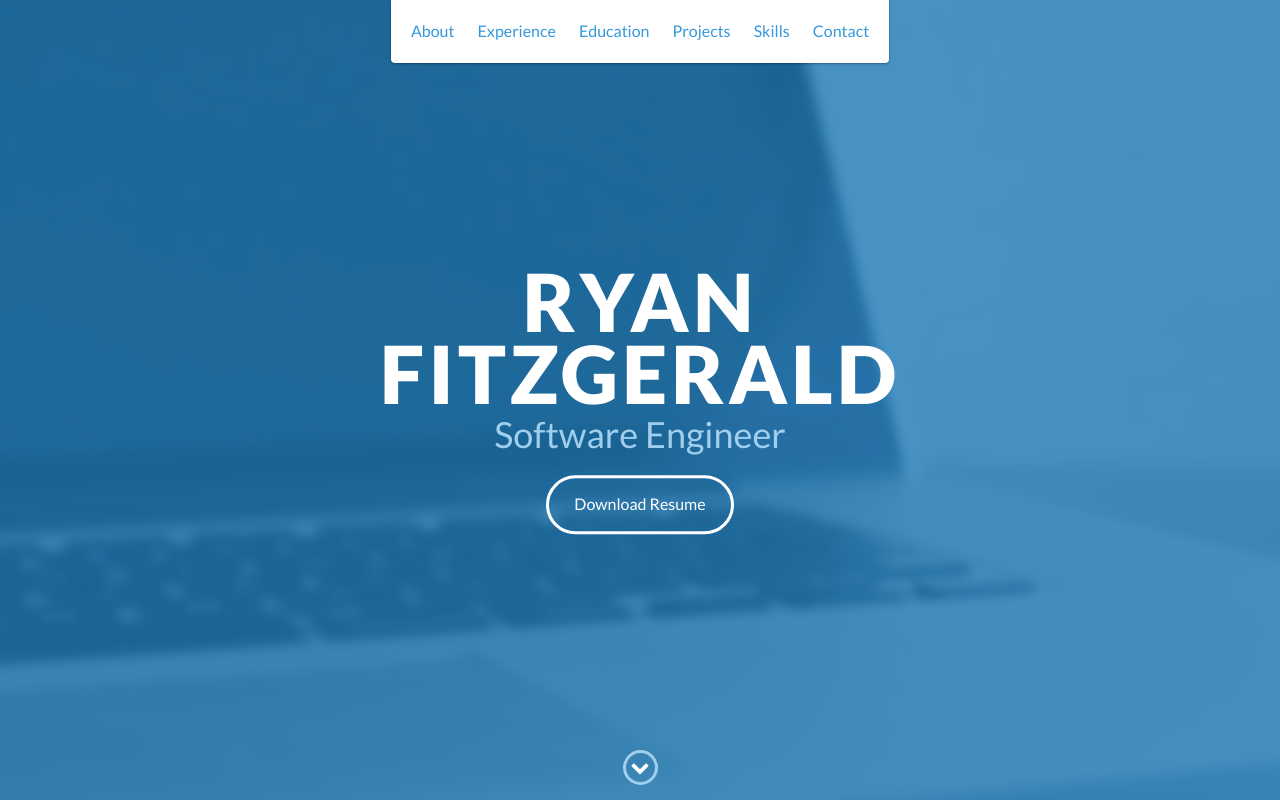
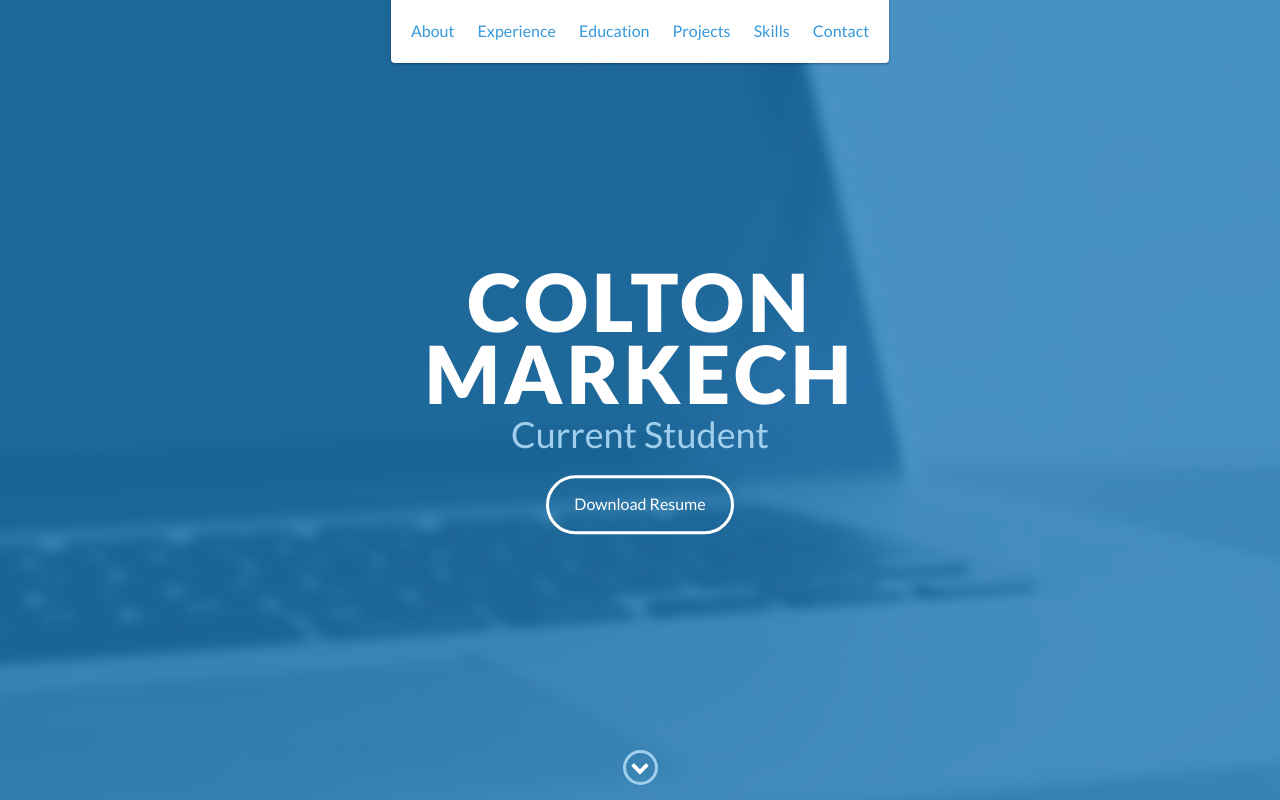
Before and after one commit to cmarkech/cmarkech.github.io, a website: page devportfolio/index.html in a window 1280 px wide. Shown: the top 800 px of the page. Drawn offline with nearby package versions, Linux system fonts and the light colour scheme.

Commit message:
Update to Portfolio

```diff
--- a/devportfolio/index.html
+++ b/devportfolio/index.html
@@ -48,8 +48,8 @@
 
     <div id="lead">
         <div id="lead-content">
-            <h1>Ryan Fitzgerald</h1>
-            <h2>Software Engineer</h2>
+            <h1>Colton Markech</h1>
+            <h2>Current Student</h2>
             <a href="#" class="btn-rounded-white">Download Resume</a>
         </div>
         <!-- End #lead-content -->
```
